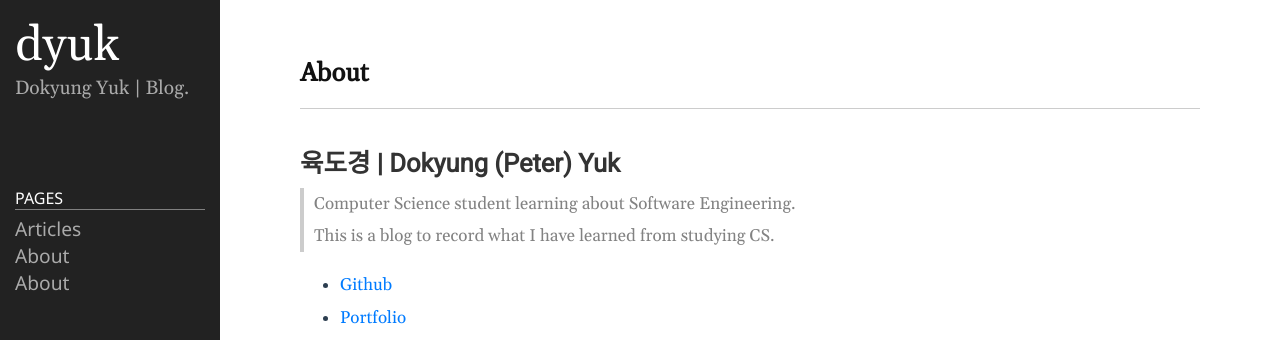
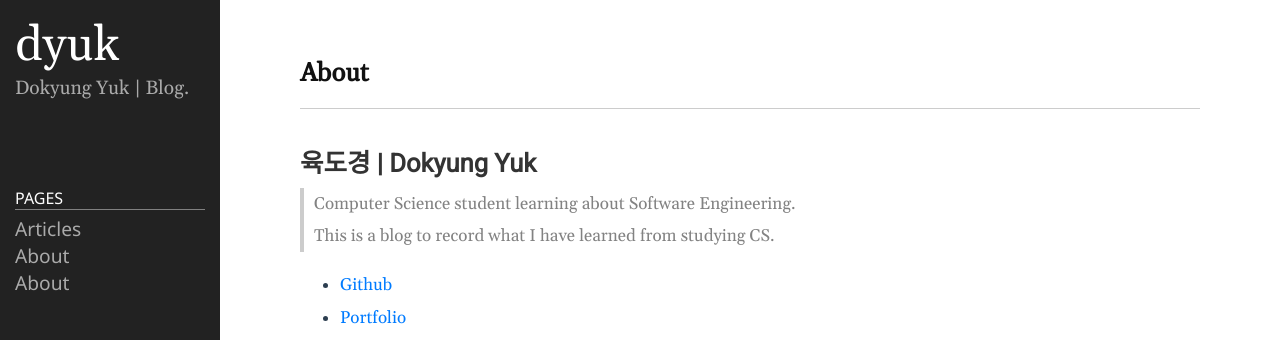
Before and after one commit to dyuk01/blog, a Jekyll site: the page built from about.md, in a window 1280 px wide. Shown: the top 340 px of the page. Built offline with Jekyll 4.4.1, drawn with Linux system fonts in a browser that asks for light colours.

Commit message:
Update about.md

```diff
--- a/about.md
+++ b/about.md
@@ -4,7 +4,7 @@ title: About
 permalink: /about/
 ---
 
-## 육도경 | Dokyung (Peter) Yuk
+## 육도경 | Dokyung Yuk
 > Computer Science student learning about Software Engineering.
 > This is a blog to record what I have learned from studying CS.
 
```
